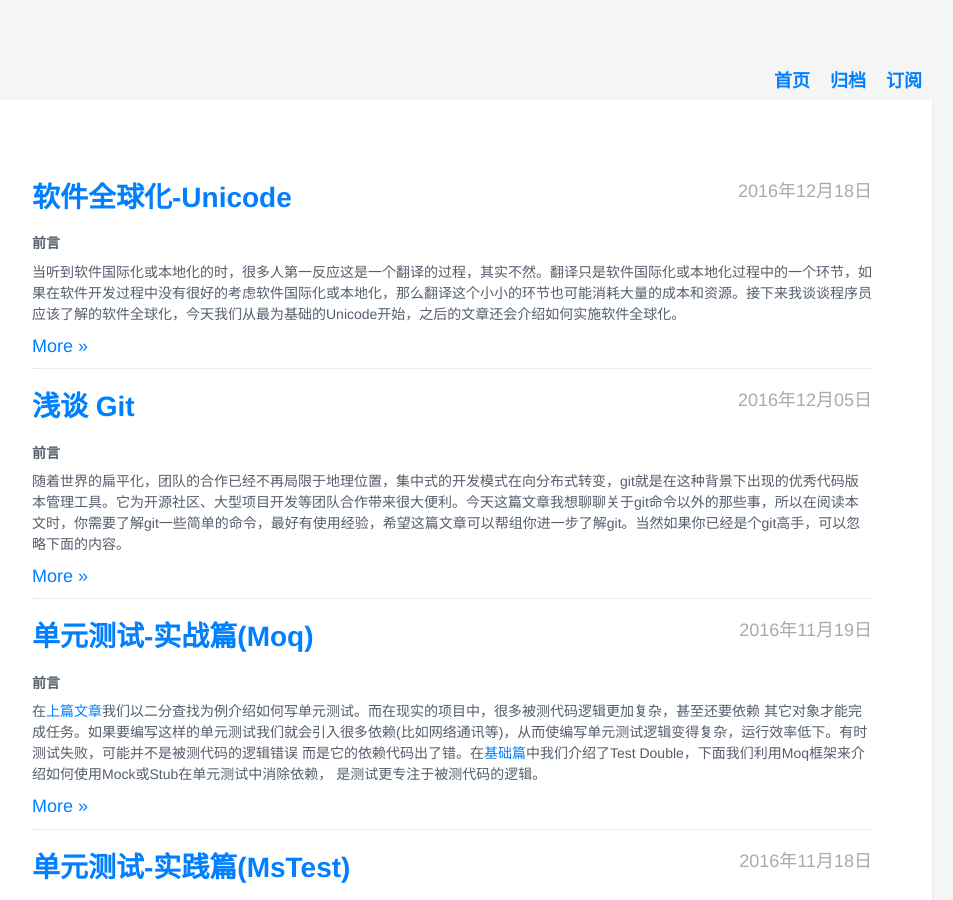
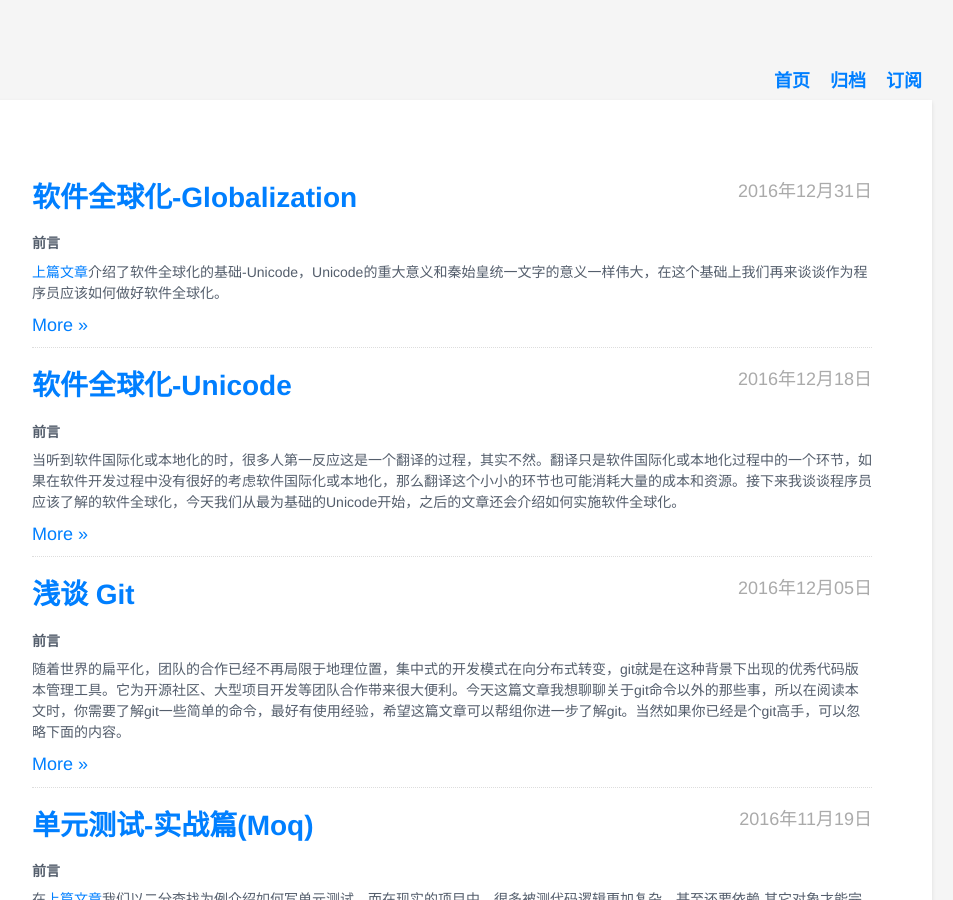
Before and after one commit to qunxi/qunxi.github.io, a Jekyll site: the page built from index.html, in a window 1280 px wide and 900 px high. Shown: the whole window, without its empty margins (188-1141 px from the left). Built offline with Jekyll 4.4.1, drawn with Linux system fonts in a browser that asks for light colours; some of the changed lines change nothing that is shown.

Commit message:
add a post

````diff
--- a/_posts/2016-12-18-g11n-unicode.md
+++ b/_posts/2016-12-18-g11n-unicode.md
@@ -20,7 +20,7 @@ tags:
 
 ## 混沌的世界
 
-当构建的软件被一个市场认可后，公司为了增加利润往往会将软件推广到其它的市场，而这些市场很可能使用不同的语言和习惯，这个时候我们首先想到的是在功能保持一致的情况下，我们需要翻译用户界面的文字来方便不同语言的用户。但是因为计算机发展历史的问题，其实简单的翻译根本不能解决软件本地化的需求（这样的成本非常的大），很多国内知名软件公司（这里我就不点名批评了）也会出现乱码的问题。下面我们就从很久很久以前说起。
+当构建的软件被一个市场认可后，公司为了增加利润往往会将软件推广到其它的市场，而这些市场很可能使用不同的语言和习惯，这个时候我们首先想到的是在功能保持一致的情况下，我们需要翻译用户界面的文字来方便不同语言的用户。但是因为计算机发展历史的问题，其实简单的翻译根本不能解决软件本地化的需求（这样的成本非常的大），即使国内一些知名软件公司（这里我就不点名批评了）也经常出现乱码的问题。下面我们就从很久很久以前说起。
 
 ## 时势造英雄-Unicode
 
@@ -146,7 +146,7 @@ int MultiByteToWideChar(
  }
 ```
 
-* 文化(Culture)
+* 字符的比较
 
 在Unicode中有些字符有多种表示形，比如字符"ä"有两种表示形式：(0x00E4)和(0x0061,0x0308)。第二个种编码其实是个组合字符，第一个0x0061是字母“a”的编码，而0x0308是a上面的两个点的编码。有了这样的规则我们可以利用现有符号组合出更多的字符（当然不是所有的字符都可以组合的）。看下面一段代码：
 
--- /dev/null
+++ b/_posts/2016-12-31-g11n-good-practice.md
@@ -0,0 +1,144 @@
+---
+author: qunxi
+create: 2016-12-27 18:43+08:00
+update: 2016-12-31 18:43+08:00
+layout: page
+title: "软件全球化-Globalization"
+description: ""
+comments : true
+categories:
+tags:
+- 工程
+- 基础
+---
+# 前言
+
+[上篇文章](https://qunxi.github.io/2016/12/18/g11n-unicode.html)介绍了软件全球化的基础-Unicode，Unicode的重大意义和秦始皇统一文字的意义一样伟大，在这个基础上我们再来谈谈作为程序员应该如何做好软件全球化。
+
+<!--more-->
+# 1. 软件的全球化
+
+在写上一篇文章时，我就在纠结是否应该叫软件国际化，但是最终我还是决定叫软件全球化，因为在英文中软件的国际化和全球化是两个完全不一样的概念。下面我们来看看这几个概念
+
+* 国际化(Internationalization = i18n)：一种应用软件的设计过程，这样设计的应用软件无需做大的工程改变就能适应不同语言和地区的需要。
+
+* 本地化(Localization = l10n)：针对特定的市场，将软件产品按照最终用户的使用习惯，需要以及需求进行转化和定制的过程。
+
+* 全球化(Globalization = g11n)：处理软件本地化和国际化的过程。
+
+> Note: 1.因为国际化、本地化、全球化的英文字母太长，所以我们习惯取英文字母的首尾字母+中间字符的个数表示。2.微软同样定义了上面三个概念，但它将国际化和全球化的概念进行了互换。
+
+从上面的概念我们可以看出全球化的过程就是国际化 + 本地化。而本地化就是我们通常理解的为不同市场定制化需求（包括语言和用户使用习惯）。如何高效的实现软件的本地化，那么我们必须做到有很好的国际化(World-Ready)设计。如果所有软件本地化的版本都各由一份独立的代码来维护，那么可以想象开发，测试，翻译会多么混乱。所以作为开发人员，有一个软件国际化的理念和设计思路是非常有必要的。
+
+# 2. 如何做好全球化
+
+## 1. 使用Unicode开发
+
+使用Unicode开发是非常有必要的，它是软件全球化的基础。可以想象如果每一个本地化版本都使用各自的编码标准，那么我们需要耗费多少人力物力。即使每个市场的回报远远高于你的投入，但在如今全球化的趋势下，软件跨区域跨语言的交互已经成为必然，而没有使用Unicode，会使得开发人员疲于奔命在不同语言编码的转换而不是针对特定需求的功能定制。软件每进入一个市场开发人员就会陷入本地化的焦油坑。了解Unicode请阅读[软件全球化-Unicode](https://qunxi.github.io/2016/12/18/g11n-unicode.html);
+
+## 2. 团队培养
+
+在开发软件一开始我们就应该灌输团队关于软件全球化的意识，否则直到真正发现需要对具体市场进行本地化时，那么我们将会花更大的成本去修改之前的设计和实现。还有重要的一点是，团队千万不要按本地化职能拆分，否则产品将会无意识的糅合进不同文化的特性，而且各个团队会主观的放大自己本地化功能。所以必须对整个软件全球化要有统一的设计和规范，同时培养团队成员文化中立的意识。
+
+## 3. 代码做到文化中立
+
+本地化的定制相对软件功能是变化的，不同的市场有特殊的语言和文化要求，在软件设计中我们有两个重要的观点叫**分装变化点**、**关注点分离**，所以我们应该将本地化的资源和代码分离，并将每种本地化功能或资源统一封装在一个独立模块。这样在我们本地化软件时，就不会影响主体功能和其他本地化模块。
+同样我们不需要重复的测试通用的业务逻辑，而是专注于本地化的集成测试。
+
+## 4. 全球化测试
+
+即使目前的项目只针对一个市场，我们也要考虑到不同本地化的实现和测试。为了测试的高效，我们要确保测试的产品是基于一份代码，即使是不同本地化版本。
+
+* 保证代码文化中立(World-Ready)，比如利用“Pseudo-Localized”来构造假的语言或资源，测试软件是否可以适应任何本地化的替换。
+
+* 针对具体市场的本地化测试，确保翻译，显示以及使用符合当地文化和习惯。
+
+* 对多语言文本处理的测试，来保证多语言数据处理不会导致数据丢失以及编码间转换的正确性。
+
+# 3. .Net 软件全球化实践
+
+Windows平台为软件全球化提供能很多简洁便利的解决方案，尤其是.Net平台，下面我们来看看.Net平台下几个重要的概念：
+
+## 1. Culture
+
+文化是除语言以外另一重要的本地化要素，比如日期，货币，字体，数字等，不同国家或地区都有自己的使用习惯。.Net定义了三种层级关系的文化类型：
+
+* Invariant Cultures（不变的文化）：InvariantCulture是对文化完全不敏感的，它以英文为语言基础，但是不涉及任何国家或地区相关的文化。我们通过给CultureInfo传入String.Empty来构造InvariantCulture。
+
+* Neutral Cultures（中立的文化）: NeutralCulture只和语言相关，但是不涉及国家地区相关的文化。比如中文会涉及到繁体和简体还有不同地区的香港，台湾，新加坡等地域文化，但是我们可以建立与语言相关但和地区文化不相关的中立文化。比如我们可以通过给CultureInfo传入`zh`来构造中文的NeutralCulture。
+
+* Specific Cultures（特定的文化）: SpecificCulture是针对特定语言地域相关的文化。我们可以分别通过传递`zh-CN`和`zh-TW`来构造大陆和台湾的特定文化。
+
+其中InvariantCulture是NeutralCulture的父文化，NeutralCulture是SpecificCulture的父文化。通过这个层级关系，.Net可以在没找到特定文化时自动匹配兼容的父文化。
+
+文化相关的类型都定义在System.Globalization命名空间下，比如日期，数字，文本等元素。其中`CultureInfo`是个非常重要的类，.Net下的每个线程分别附带两个CultureInfo相关的属性，一个是`CurrentUICulture`另一个是`CurrentCulture`。前者是在运行时获取特定文化的资源数据，后者用于决定日期、数字、货币的转换格式以及和文化相关的文本比较，排序等行为。
+具体`CultureInfo`介绍请参看[MSDN](https://msdn.microsoft.com/en-us/library/system.globalization.cultureinfo.aspx)
+
+## 2. Resources文件
+
+很多时候程序员会自作聪明的为了省事，将和用户接口(UI)相关的字符用常量来保存在代码中或者在程序运行时自动生产，看似聪明的做法却给之后的本地化埋下隐患，作为一个翻译人员要找到分散在代码中需要翻译的字符，甚至一些运行时才能生产的字符更是困难。.Net建议我们将资源相关的数据（图片，文字等）保存在.resx文件中，每个资源都有一个唯一的Name，而具体需要本地化的信息则保存在Value里。为了方便翻译人员我们还可以添加Comments，来帮组翻译人员理解文本的上下文。.Net可以通过的`ResourceManager`类来加载相应的资源。
+下面是具体加载的代码
+
+```
+ResourceManager resMgr = new ResourceManager("ProjectName.Properties.Resources", typeof(Resources).Assembly);
+
+//resx 字符资源的KeyName = "AboutInformation";
+string aboutInfo = ResourceManager.GetString("AboutInformation", CultureInfo.CurrentUICulture);
+
+//resx 图片资源的KeyName = "CompanyLogo";
+Bitmap logo = (Bitmap) Image.FromStream(rm.GetStream("CompanyLogo"));
+```
+我们可以将不同文化的资源文件通resgen.exe生成二进制文件，然后通过设置当前线程的CurrentUICulture属性，让线程在运行时寻找匹配的资源文件。
+
+## 3. Encoding
+
+Unicode编码的重要性前面已经提到过，在创建默认的cs文件，VisualStudio就会默认的添加`using System.Text`，可见这个命名空间的重要性，而编码就在这个命名空间下。我们可以通过Encoding类来处理不同编码之间的转换以及Code Pages和Unicode的编码相关操作。.Net默认是用UTF16编码的，如果我们要将数据通过网络传输，我们可以通过下面代码转换成UTF8。
+
+```
+public static string convertUTF16toUTF8(unicodeString)
+{
+    Encoding utf8 = Encoding.UTF8;
+    Encoding unicode = Encoding.Unicode;
+
+    byte[] unicodeBytes = unicode.GetBytes(unicodeString);
+    byte[] utf8Bytes = Encoding.Convert(unicode, utf8, unicodeBytes);
+
+    return utf8.GetString(utf8Bytes);
+}
+```
+更多编码相关内容请参考[MSDN](https://msdn.microsoft.com/en-us/library/system.text.aspx)
+
+## 4. Check list
+
+1. 使用Unicode！Unicode！Unicode！重要的事情说三遍。不要让编码转换成了你的日常工作。
+
+2. 做到代码和资源文件的分离，不要用const，hardcode资源相关的信息，将UI相关的信息统一放到一个资源文件中。
+
+3. 为需要本地化的字符串添加注释，以便翻译人员理解字符串的使用场景，做到精确翻译。
+
+4. 不要在不同场景重用字符串，有的语言同一个词语可以表示不同的意思在不同场景，但一些语言只能表示一个意思。
+
+5. 千万不要在程序运行时，或用链接的方式构建需要本地化的字符串，这样不利于翻译人员的工作。
+
+6. 使用系统提供的比较，排序方法来处理字符串，不同文化的字符串比较，排序规则是不一样的，比如中文可以按笔画排序。
+
+7. 尽可能的给字符串预留足够的空间(多50%)，因为表达一样的意思，不同语言需要的文字长度不一样。
+
+8. 不要使用特殊文化语意的字符串（比如俚语之类），这会给翻译人员带来不便。
+
+9. 不要使用带有特殊种文化或宗教意义的图片，同样图片不要带有特定语言的文字。
+
+10. 不要假设机器安装了所有字体或某种字体适合所有的语言文字。
+
+11. 清晰定义年月日，不要用字符直接解析，不同国家和地区年月日显示的顺序是相反的。(09/08/2016可能表示九月八号也可能是八月九号)
+
+12. 在UI布局或自定义控件的时候，用相对位置，不要使用绝对位置，同时考虑镜像问题。因为不同国家的文化不同，UI的布局也不一样。比如阿拉伯人习惯从右往左阅读。
+
+13. 保存数据，应该以文化中立的格式保存，以免不同文化的版本处理数据出现歧义。
+
+# 后记
+
+
+作为程序员我们应该培养自己在工程上的思想和意识。就像软件全球化的考虑，从长远出发是利大于弊的。
+
+## （转载本站文章请注明[作者和出处](https://qunxi.github.io/)，请勿用于任何商业用途）
````
